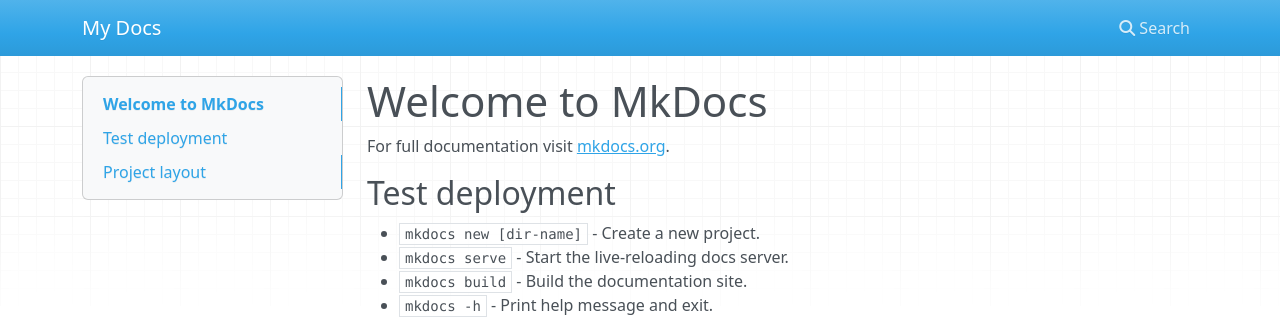
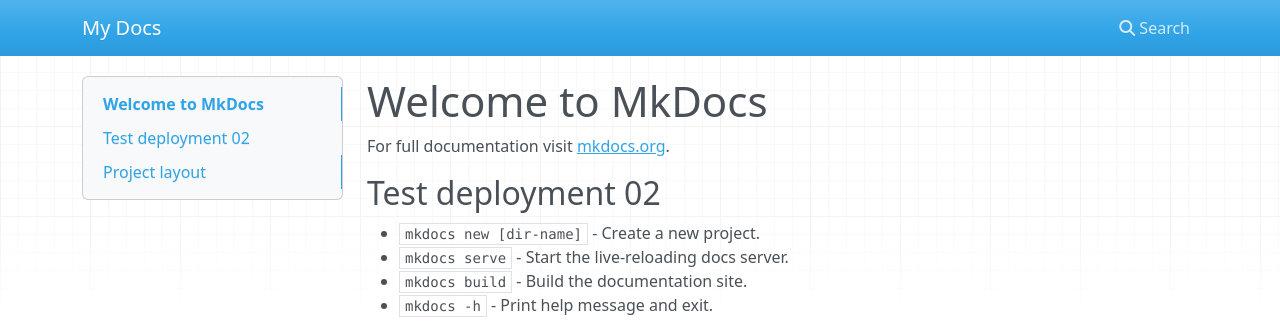
Before and after one commit to Acestus/acestus-learn-03, an MkDocs documentation site: the page built from docs/index.md, in a window 1280 px wide. Shown: the top 322 px of the page. Built offline with MkDocs 1.6.1, drawn with Linux system fonts in a browser that asks for light colours; nearby versions of some CDN libraries.

Commit message:
Update index.md

```diff
--- a/docs/index.md
+++ b/docs/index.md
@@ -2,7 +2,7 @@
 
 For full documentation visit [mkdocs.org](https://www.mkdocs.org).
 
-## Test deployment
+## Test deployment 02
 
 * `mkdocs new [dir-name]` - Create a new project.
 * `mkdocs serve` - Start the live-reloading docs server.
```
